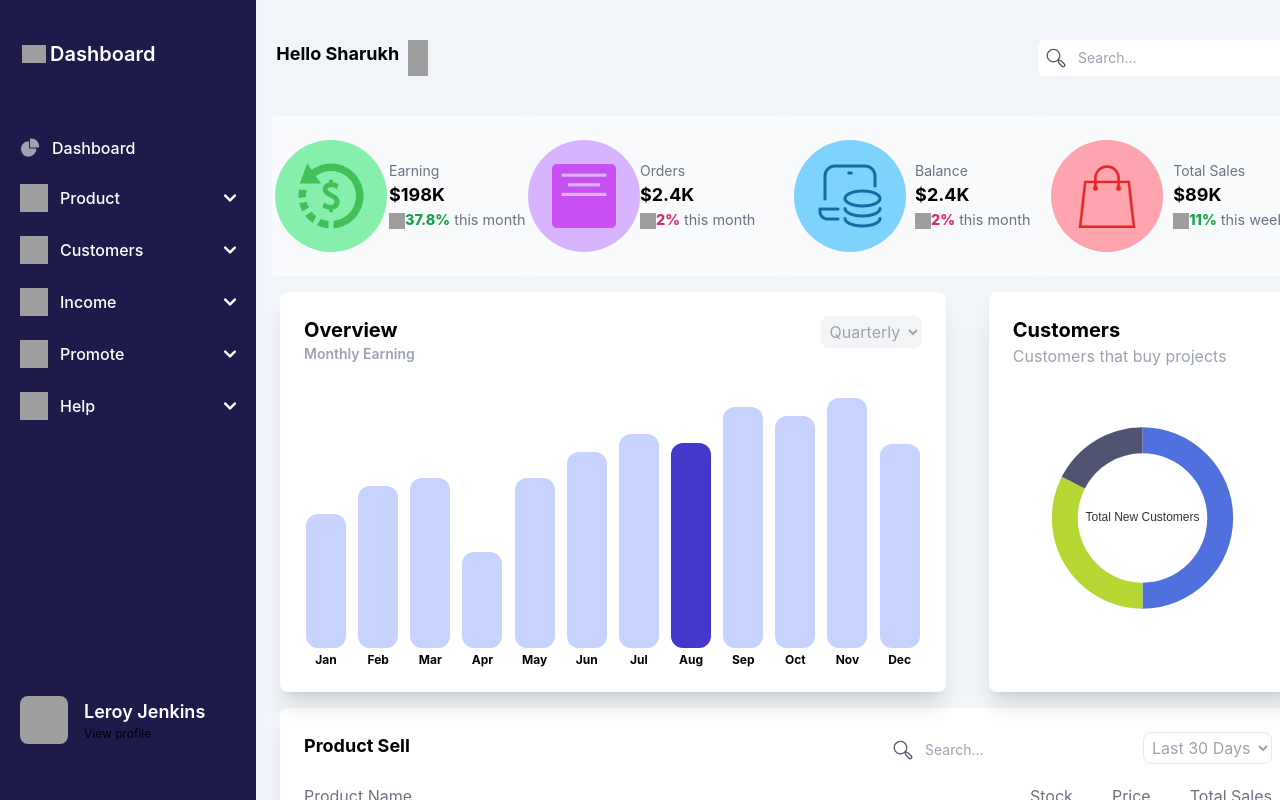
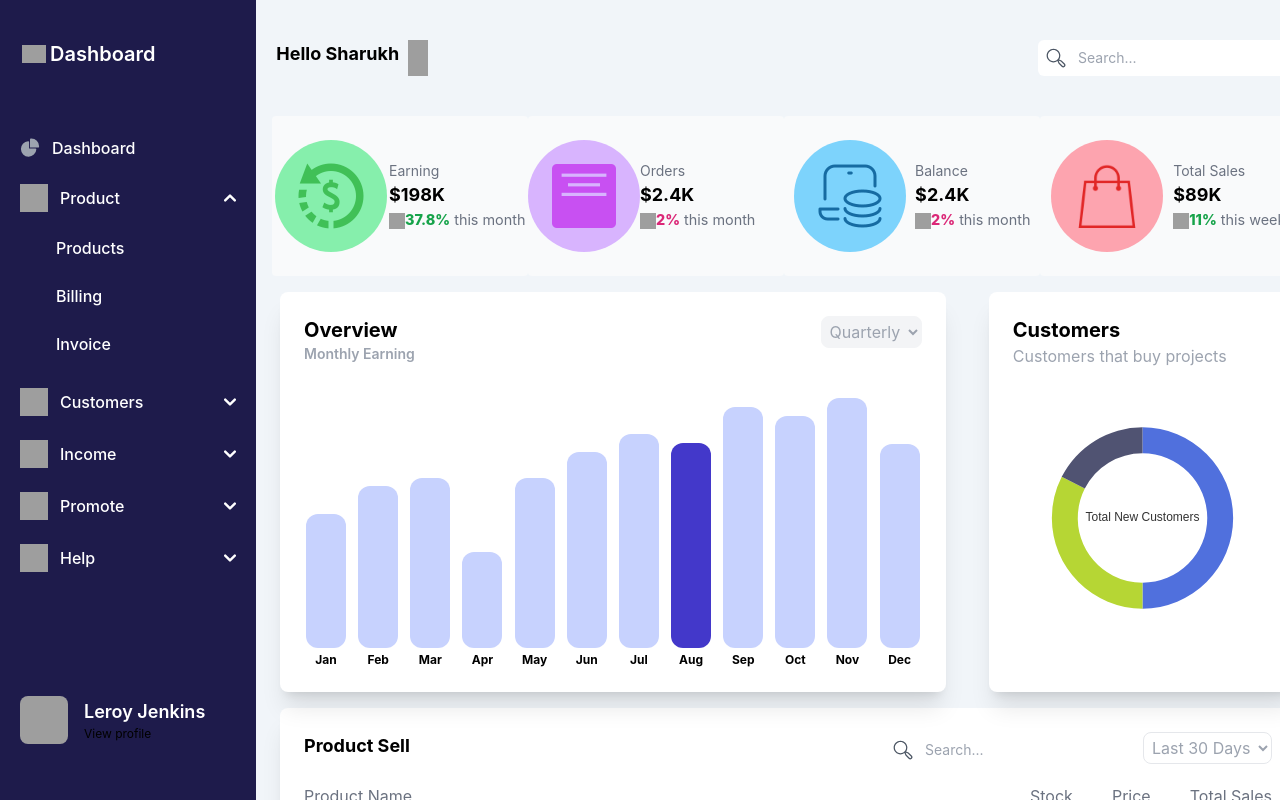
Before and after one commit to kushal1997/analyst_ui, a React (Create React App) app: page / in a window 1280 px wide. Both pictures are taken after a click on the button "Product". Shown: the top 800 px of the page. Built offline with nearby package versions, Linux system fonts and the light colour scheme; grey boxes are pictures that could not be loaded.

Commit message:
added a very vasic logic for dropdown

```diff
--- a/public/index.html
+++ b/public/index.html
@@ -24,7 +24,7 @@
       work correctly both with client-side routing and a non-root public URL.
       Learn how to configure a non-root public URL by running `npm run build`.
     -->
-    <title>React App</title>
+    <title>Analytics Tool</title>
   </head>
   <body>
     <noscript>You need to enable JavaScript to run this app.</noscript>
--- a/src/components/Sidebar.js
+++ b/src/components/Sidebar.js
@@ -3,13 +3,50 @@ import close from "../assets/close.png"
 
 export const Sidebar = () => {
    const [sidebar, setSidebar] = useState(false);
-   const show='fixed top-0 left-0 z-40 w-64 h-screen block'
-   const hide='fixed top-0 left-0 z-40 w-64 h-screen hidden'
+   const show = 'fixed top-0 left-0 z-40 w-64 h-screen block'
+   const hide = 'fixed top-0 left-0 z-40 w-64 h-screen hidden'
+
+   const [isOpenProduct, setIsOpenProduct] = useState(false);
+   const [isRoatedProduct, setIsRotatedProduct] = useState(true);
+   const toggleDropdownProduct = () => {
+      setIsOpenProduct(!isOpenProduct);
+      setIsRotatedProduct(!isRoatedProduct);
+   };
+
+   const [isOpenCustomers, setIsOpenCustomers] = useState(false);
+   const [isRoatedCustomers, setIsRotatedCustomers] = useState(true);
+   const toggleDropdownCustomers = () => {
+      setIsOpenCustomers(!isOpenCustomers);
+      setIsRotatedCustomers(!isRoatedCustomers);
+   };
+
+   const [isOpenIncome, setIsOpenIncome] = useState(false);
+   const [isRoatedIncome, setIsRotatedIncome] = useState(true);
+   const toggleDropdownIncome = () => {
+      setIsOpenIncome(!isOpenIncome);
+      setIsRotatedIncome(!isRoatedIncome);
+   };
+
+   const [isOpenPromote, setIsOpenPromote] = useState(false);
+   const [isRoatedPromote, setIsRotatedPromote] = useState(true);
+   const toggleDropdownPromote = () => {
+      setIsOpenPromote(!isOpenPromote);
+      setIsRotatedPromote(!isRoatedPromote);
+   };
+
+   const [isOpenHelp, setIsOpenHelp] = useState(false);
+   const [isRoatedHelp, setIsRotatedHelp] = useState(true);
+   const toggleDropdownHelp = () => {
+      setIsOpenHelp(!isOpenHelp);
+      setIsRotatedHelp(!isRoatedHelp);
+   };
+
+
    return (
       <Fragment>
 
          <button
-            onClick={()=>setSidebar(false)}
+            onClick={() => setSidebar(false)}
             data-drawer-target="logo-sidebar"
             data-drawer-toggle="logo-sidebar" aria-controls="logo-sidebar" type="button" class=" inline-flex items-center p-2 mt-2 ml-3 text-sm w-fit h-fit rounded-lg  focus:outline-none focus:ring-2 text-indigo-800 border-2 border-indigo-800 hover:bg-indigo-700 focus:ring-indigo-600 focus:text-indigo-200">
             <span class="sr-only">Open sidebar</span>
@@ -19,7 +56,7 @@ export const Sidebar = () => {
          </button>
          <div >
             {/* ${sidebar} ? 'sm:translate-x-full': 'sm:translate-x-0' */}
-            <aside id="logo-sidebar" class={sidebar ?  hide : show}  aria-label="Sidebar">
+            <aside id="logo-sidebar" class={sidebar ? hide : show} aria-label="Sidebar">
                <div class="h-screen px-3 py-4 overflow-y-auto  bg-indigo-950 flex justify-between flex-col ">
                   <div className='mt-6'>
                      <div className="flex flex-row justify-between align-baseline">
@@ -28,7 +65,7 @@ export const Sidebar = () => {
                            <span class="self-center text-xl ml-1 font-semibold whitespace-nowrap text-white">Dashboard</span>
                         </a>
 
-                     <img src={close} alt="close"  className={`w-10 h-10 close_btn`} onClick={()=>setSidebar(true)} />
+                        <img src={close} alt="close" className={`w-10 h-10 close_btn`} onClick={() => setSidebar(true)} />
 
                      </div>
                      <ul class="space-y-2 font-medium mt-10">
@@ -43,108 +80,108 @@ export const Sidebar = () => {
                         </li>
 
                         <li>
-                           <button type="button" class="flex items-center w-full p-2 text-base  transition duration-75 rounded-lg group hover:bg-indigo-800 text-white" aria-controls="dropdown-example" data-collapse-toggle="dropdown-example">
+                           <button onClick={toggleDropdownProduct} type="button" class="flex items-center w-full p-2 text-base  transition duration-75 rounded-lg group hover:bg-indigo-800 text-white" aria-controls="dropdown-example" data-collapse-toggle="dropdown-example">
                               <img class="flex-shrink-0 w-7 h-7  transition duration-75 text-gray-400 group-hover:text-white" src="https://img.icons8.com/sf-regular/48/EBEBEB/product.png" alt="product" />
                               <span class="flex-1 ml-3 text-left whitespace-nowrap">Product</span>
-                              <svg class="w-3 h-3" aria-hidden="true" xmlns="http://www.w3.org/2000/svg" fill="none" viewBox="0 0 10 6">
+                              <svg className={`w-3 h-3 ${isRoatedProduct ? '' : 'rotate-180'}`} aria-hidden="true" xmlns="http://www.w3.org/2000/svg" fill="none" viewBox="0 0 10 6">
                                  <path stroke="currentColor" stroke-linecap="round" stroke-linejoin="round" stroke-width="2" d="m1 1 4 4 4-4" />
                               </svg>
                            </button>
-                           <ul id="dropdown-example" class="hidden py-2 space-y-2">
+                           <ul id="dropdown-example" className={`py-2 space-y-2 ${isOpenProduct ? '' : 'hidden'}`}>
                               <li>
-                                 <a href="/" class="flex items-center w-full p-2  transition duration-75 rounded-lg pl-11 group  text-white hover:bg-gray-700">Products</a>
+                                 <a href="/" class="flex items-center w-full p-2  transition duration-75 rounded-lg pl-11 group  text-white hover:bg-indigo-600">Products</a>
                               </li>
                               <li>
-                                 <a href="/" class="flex items-center w-full p-2  transition duration-75 rounded-lg pl-11 group  text-white hover:bg-gray-700">Billing</a>
+                                 <a href="/" class="flex items-center w-full p-2  transition duration-75 rounded-lg pl-11 group  text-white hover:bg-indigo-600">Billing</a>
                               </li>
                               <li>
-                                 <a href="/" class="flex items-center w-full p-2  transition duration-75 rounded-lg pl-11 group  text-white hover:bg-gray-700">Invoice</a>
+                                 <a href="/" class="flex items-center w-full p-2  transition duration-75 rounded-lg pl-11 group  text-white hover:bg-indigo-600">Invoice</a>
                               </li>
                            </ul>
                         </li>
 
                         <li>
-                           <button type="button" class="flex items-center w-full p-2 text-base  transition duration-75 rounded-lg group  text-white hover:bg-indigo-800" aria-controls="dropdown-example" data-collapse-toggle="dropdown-example">
+                           <button onClick={toggleDropdownCustomers} type="button" class="flex items-center w-full p-2 text-base  transition duration-75 rounded-lg group  text-white hover:bg-indigo-800" aria-controls="dropdown-example" data-collapse-toggle="dropdown-example">
                               <img class="flex-shrink-0 w-7 h-7 " src="https://img.icons8.com/dotty/80/FFFFFF/gender-neutral-user.png" alt="gender-neutral-user" />
                               <span class="flex-1 ml-3 text-left whitespace-nowrap">Customers</span>
-                              <svg class="w-3 h-3" aria-hidden="true" xmlns="http://www.w3.org/2000/svg" fill="none" viewBox="0 0 10 6">
+                              <svg className={`w-3 h-3 ${isRoatedCustomers ? '' : 'rotate-180'}`} aria-hidden="true" xmlns="http://www.w3.org/2000/svg" fill="none" viewBox="0 0 10 6">
                                  <path stroke="currentColor" stroke-linecap="round" stroke-linejoin="round" stroke-width="2" d="m1 1 4 4 4-4" />
                               </svg>
                            </button>
-                           <ul id="dropdown-example" class="hidden py-2 space-y-2">
+                           <ul id="dropdown-example" className={`py-2 space-y-2 ${isOpenCustomers ? '' : 'hidden'}`}>
                               <li>
-                                 <a href="/" class="flex items-center w-full p-2  transition duration-75 rounded-lg pl-11 group  text-white hover:bg-gray-700">Products</a>
+                                 <a href="/" class="flex items-center w-full p-2  transition duration-75 rounded-lg pl-11 group  text-white hover:bg-indigo-600">Products</a>
                               </li>
                               <li>
-                                 <a href="/" class="flex items-center w-full p-2  transition duration-75 rounded-lg pl-11 group  text-white hover:bg-gray-700">Billing</a>
+                                 <a href="/" class="flex items-center w-full p-2  transition duration-75 rounded-lg pl-11 group  text-white hover:bg-indigo-600">Billing</a>
                               </li>
                               <li>
-                                 <a href="/" class="flex items-center w-full p-2  transition duration-75 rounded-lg pl-11 group  text-white hover:bg-gray-700">Invoice</a>
+                                 <a href="/" class="flex items-center w-full p-2  transition duration-75 rounded-lg pl-11 group  text-white hover:bg-indigo-600">Invoice</a>
                               </li>
                            </ul>
                         </li>
 
 
                         <li>
-                           <button type="button" class="flex items-center w-full p-2 text-base  transition duration-75 rounded-lg group  text-white hover:bg-indigo-800" aria-controls="dropdown-example" data-collapse-toggle="dropdown-example">
+                           <button onClick={toggleDropdownIncome} type="button" class="flex items-center w-full p-2 text-base  transition duration-75 rounded-lg group  text-white hover:bg-indigo-800" aria-controls="dropdown-example" data-collapse-toggle="dropdown-example">
                               <img class="flex-shrink-0 w-7 h-7 text-gray-500 transition duration-75 group-hover: dark:text-gray-400 dark:group-hover:text-white" src="https://img.icons8.com/pastel-glyph/64/FFFFFF/financial-growth.png" alt="financial-growth" />
                               <span class="flex-1 ml-3 text-left whitespace-nowrap">Income</span>
-                              <svg class="w-3 h-3" aria-hidden="true" xmlns="http://www.w3.org/2000/svg" fill="none" viewBox="0 0 10 6">
+                              <svg className={`w-3 h-3 ${isRoatedIncome ? '' : 'rotate-180'}`} aria-hidden="true" xmlns="http://www.w3.org/2000/svg" fill="none" viewBox="0 0 10 6">
                                  <path stroke="currentColor" stroke-linecap="round" stroke-linejoin="round" stroke-width="2" d="m1 1 4 4 4-4" />
                               </svg>
                            </button>
-                           <ul id="dropdown-example" class="hidden py-2 space-y-2">
+                           <ul id="dropdown-example" className={`py-2 space-y-2 ${isOpenIncome ? '' : 'hidden'}`}>
                               <li>
-                                 <a href="/" class="flex items-center w-full p-2  transition duration-75 rounded-lg pl-11 group  text-white hover:bg-gray-700">Products</a>
+                                 <a href="/" class="flex items-center w-full p-2  transition duration-75 rounded-lg pl-11 group  text-white hover:bg-indigo-600">Products</a>
                               </li>
                               <li>
-                                 <a href="/" class="flex items-center w-full p-2  transition duration-75 rounded-lg pl-11 group  text-white hover:bg-gray-700">Billing</a>
+                                 <a href="/" class="flex items-center w-full p-2  transition duration-75 rounded-lg pl-11 group  text-white hover:bg-indigo-600">Billing</a>
                               </li>
                               <li>
-                                 <a href="/" class="flex items-center w-full p-2  transition duration-75 rounded-lg pl-11 group  text-white hover:bg-gray-700">Invoice</a>
+                                 <a href="/" class="flex items-center w-full p-2  transition duration-75 rounded-lg pl-11 group  text-white hover:bg-indigo-600">Invoice</a>
                               </li>
                            </ul>
                         </li>
 
 
                         <li>
-                           <button type="button" class="flex items-center w-full p-2 text-base  transition duration-75 rounded-lg group  text-white hover:bg-indigo-800" aria-controls="dropdown-example" data-collapse-toggle="dropdown-example">
+                           <button onClick={toggleDropdownPromote} type="button" class="flex items-center w-full p-2 text-base  transition duration-75 rounded-lg group  text-white hover:bg-indigo-800" aria-controls="dropdown-example" data-collapse-toggle="dropdown-example">
                               <img class="flex-shrink-0 w-7 h-7 text-gray-500 transition duration-75 group-hover: dark:text-gray-400 dark:group-hover:text-white" src="https://img.icons8.com/ios/50/FFFFFF/discount--v1.png" alt="discount--v1" />
                               <span class="flex-1 ml-3 text-left whitespace-nowrap">Promote</span>
-                              <svg class="w-3 h-3" aria-hidden="true" xmlns="http://www.w3.org/2000/svg" fill="none" viewBox="0 0 10 6">
+                              <svg className={`w-3 h-3 ${isRoatedPromote ? '' : 'rotate-180'}`} aria-hidden="true" xmlns="http://www.w3.org/2000/svg" fill="none" viewBox="0 0 10 6">
                                  <path stroke="currentColor" stroke-linecap="round" stroke-linejoin="round" stroke-width="2" d="m1 1 4 4 4-4" />
                               </svg>
                            </button>
-                           <ul id="dropdown-example" class="hidden py-2 space-y-2">
+                           <ul id="dropdown-example" className={`py-2 space-y-2 ${isOpenPromote ? '' : 'hidden'}`}>
                               <li>
-                                 <a href="/" class="flex items-center w-full p-2  transition duration-75 rounded-lg pl-11 group  text-white hover:bg-gray-700">Products</a>
+                                 <a href="/" class="flex items-center w-full p-2  transition duration-75 rounded-lg pl-11 group  text-white hover:bg-indigo-600">Products</a>
                               </li>
                               <li>
-                                 <a href="/" class="flex items-center w-full p-2  transition duration-75 rounded-lg pl-11 group  text-white hover:bg-gray-700">Billing</a>
+                                 <a href="/" class="flex items-center w-full p-2  transition duration-75 rounded-lg pl-11 group  text-white hover:bg-indigo-600">Billing</a>
                               </li>
                               <li>
-                                 <a href="/" class="flex items-center w-full p-2  transition duration-75 rounded-lg pl-11 group  text-white hover:bg-gray-700">Invoice</a>
+                                 <a href="/" class="flex items-center w-full p-2  transition duration-75 rounded-lg pl-11 group  text-white hover:bg-indigo-600">Invoice</a>
                               </li>
                            </ul>
                         </li>
 
                         <li>
-                           <button type="button" class="flex items-center w-full p-2 text-base  transition duration-75 rounded-lg group  text-white hover:bg-indigo-800" aria-controls="dropdown-example" data-collapse-toggle="dropdown-example">
+                           <button onClick={toggleDropdownHelp} type="button" class="flex items-center w-full p-2 text-base  transition duration-75 rounded-lg group  text-white hover:bg-indigo-800" aria-controls="dropdown-example" data-collapse-toggle="dropdown-example">
                               <img class="flex-shrink-0 w-7 h-7 text-gray-500 transition duration-75 group-hover: dark:text-gray-400 dark:group-hover:text-white" src="https://img.icons8.com/carbon-copy/100/FFFFFF/help.png" alt="help" />
                               <span class="flex-1 ml-3 text-left whitespace-nowrap">Help</span>
-                              <svg class="w-3 h-3" aria-hidden="true" xmlns="http://www.w3.org/2000/svg" fill="none" viewBox="0 0 10 6">
+                              <svg className={`w-3 h-3 ${isRoatedHelp ? '' : 'rotate-180'}`} aria-hidden="true" xmlns="http://www.w3.org/2000/svg" fill="none" viewBox="0 0 10 6">
                                  <path stroke="currentColor" stroke-linecap="round" stroke-linejoin="round" stroke-width="2" d="m1 1 4 4 4-4" />
                               </svg>
                            </button>
-                           <ul id="dropdown-example" class="hidden py-2 space-y-2">
+                           <ul id="dropdown-example" className={`py-2 space-y-2 ${isOpenHelp ? '' : 'hidden'}`}>
                               <li>
-                                 <a href="/" class="flex items-center w-full p-2  transition duration-75 rounded-lg pl-11 group  text-white hover:bg-gray-700">Products</a>
+                                 <a href="/" class="flex items-center w-full p-2  transition duration-75 rounded-lg pl-11 group  text-white hover:bg-indigo-600">Products</a>
                               </li>
                               <li>
-                                 <a href="/" class="flex items-center w-full p-2  transition duration-75 rounded-lg pl-11 group  text-white hover:bg-gray-700">Billing</a>
+                                 <a href="/" class="flex items-center w-full p-2  transition duration-75 rounded-lg pl-11 group  text-white hover:bg-indigo-600">Billing</a>
                               </li>
                               <li>
-                                 <a href="/" class="flex items-center w-full p-2  transition duration-75 rounded-lg pl-11 group  text-white hover:bg-gray-700">Invoice</a>
+                                 <a href="/" class="flex items-center w-full p-2  transition duration-75 rounded-lg pl-11 group  text-white hover:bg-indigo-600">Invoice</a>
                               </li>
                            </ul>
                         </li>
--- a/src/index.css
+++ b/src/index.css
@@ -8,6 +8,10 @@ body {
     sans-serif;
   -webkit-font-smoothing: antialiased;
   -moz-osx-font-smoothing: grayscale;
+  user-select: none;
+  -moz-user-select: none;
+  -webkit-user-select: none;
+  -ms-user-select: none;
 }
 
 code {
```
Lines whose indentation alone changed are shown as unchanged.
